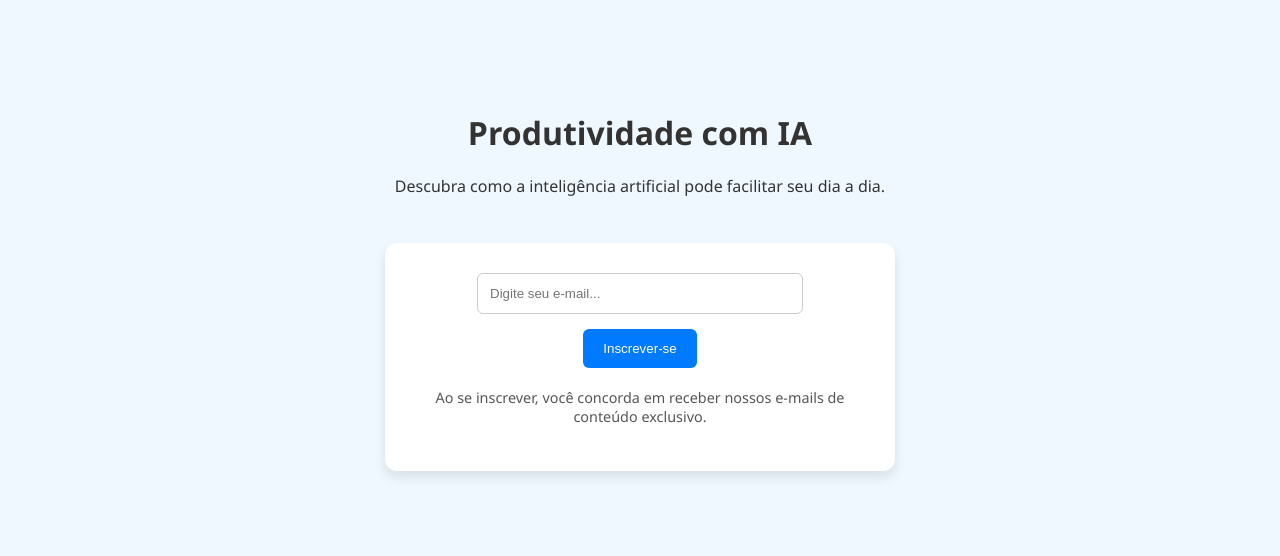
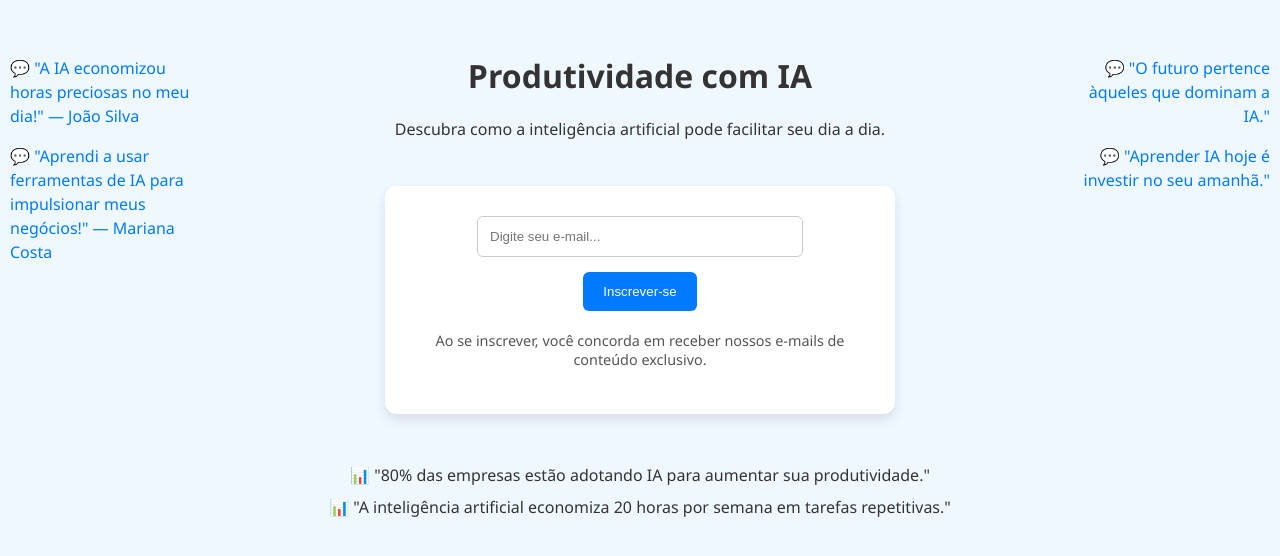
Before and after one commit to defreitas12bm/IAnoDiaADia, a plain HTML site: page index.html in a window 1280 px wide. Shown: the part 120-676 px from the top of the page. Drawn offline with Linux system fonts and the light colour scheme.

Commit message:
Update index.html
update site

```diff
--- a/index.html
+++ b/index.html
@@ -16,6 +16,7 @@
             justify-content: center;
             height: 100vh;
             text-align: center;
+            position: relative;
         }
         header {
             margin-bottom: 30px;
@@ -27,6 +28,7 @@
             box-shadow: 0 6px 12px rgba(0, 0, 0, 0.1);
             max-width: 450px;
             width: 90%;
+            z-index: 1;
         }
         form {
             display: flex;
@@ -64,14 +66,39 @@
             color: #007BFF;
             font-size: 1.2em;
         }
+        .sidebar {
+            position: absolute;
+            top: 20%;
+            width: 200px;
+            color: #007BFF;
+            font-size: 1em;
+            line-height: 1.5;
+            z-index: 0;
+        }
+        .sidebar.left {
+            left: 10px;
+            text-align: left;
+        }
+        .sidebar.right {
+            right: 10px;
+            text-align: right;
+        }
+        .bottom-section {
+            margin-top: 40px;
+            text-align: center;
+            color: #333;
+            font-size: 1em;
+        }
+        .bottom-section div {
+            margin: 10px 0;
+        }
     </style>
     <script>
         async function handleSubmit(event) {
-            event.preventDefault(); // Impede o redirecionamento padrão
+            event.preventDefault();
             const form = event.target;
             const formData = new FormData(form);
 
-            // Envia os dados para o Formspree
             await fetch(form.action, {
                 method: form.method,
                 body: formData,
@@ -80,10 +107,9 @@
                 }
             });
 
-            // Exibe a mensagem de agradecimento
             const thankYouMessage = document.querySelector('.thank-you-message');
             thankYouMessage.style.display = 'block';
-            form.style.display = 'none'; // Oculta o formulário
+            form.style.display = 'none';
         }
     </script>
 </head>
@@ -92,6 +118,14 @@
         <h1>Produtividade com IA</h1>
         <p>Descubra como a inteligência artificial pode facilitar seu dia a dia.</p>
     </header>
+    <div class="sidebar left">
+        <p>💬 "A IA economizou horas preciosas no meu dia!" — João Silva</p>
+        <p>💬 "Aprendi a usar ferramentas de IA para impulsionar meus negócios!" — Mariana Costa</p>
+    </div>
+    <div class="sidebar right">
+        <p>💬 "O futuro pertence àqueles que dominam a IA."</p>
+        <p>💬 "Aprender IA hoje é investir no seu amanhã."</p>
+    </div>
     <div class="container">
         <form action="https://formspree.io/f/xannavae" method="POST" onsubmit="handleSubmit(event)">
             <input type="email" name="email" placeholder="Digite seu e-mail..." required />
@@ -104,5 +138,9 @@
             <p>Ao se inscrever, você concorda em receber nossos e-mails de conteúdo exclusivo.</p>
         </div>
     </div>
+    <div class="bottom-section">
+        <div>📊 "80% das empresas estão adotando IA para aumentar sua produtividade."</div>
+        <div>📊 "A inteligência artificial economiza 20 horas por semana em tarefas repetitivas."</div>
+    </div>
 </body>
 </html>
```
